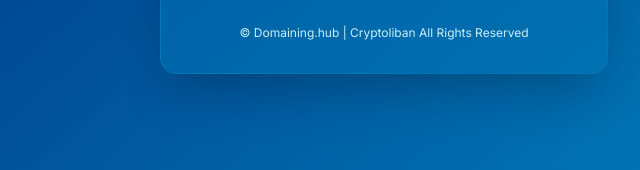
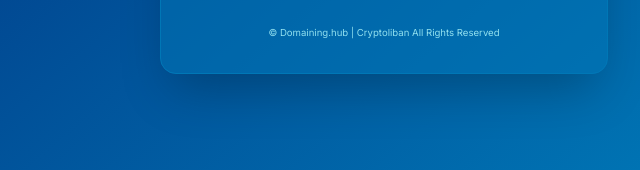
Before and after one commit to Domaininghub/repurposeddrugs, a plain HTML site: page index.html in a window 1280 px wide. Shown: the part 656-826 px from the top of the page, 640-1280 px from the left. Drawn offline with nearby package versions, Linux system fonts and the light colour scheme.

Commit message:
Update index.html

```diff
--- a/index.html
+++ b/index.html
@@ -305,7 +305,7 @@
                                                  <a href="https://www.godaddy.com/en/domainsearch/find?checkAvail=1&domainToCheck=repurposeddrugs&itc=mya_dom_srch&pl_id=1&key=mya_domain_search" target="_blank" class="w-full block text-center bg-pacific-cyan text-federal-blue font-bold py-4 px-6 rounded-lg hover:bg-non-photo-blue transition-colors duration-300">GoDaddy</a>
                                                  <a href="https://www.atom.com/view/name/repurposeddrugs.com" target="_blank" class="w-full block text-center bg-pacific-cyan text-federal-blue font-bold py-4 px-6 rounded-lg hover:bg-non-photo-blue transition-colors duration-300">Atom</a>
                                              </div>
-                                            <p class="text-center text-xs text-brown mt-7">© <span id="copyright-year"></span> Domaining.hub | Cryptoliban All Rights Reserved
+                                            <p class="text-center text-xs text-non-photo-blue mt-7"style="font-size: 0.60rem;">© <span id="copyright-year"></span> Domaining.hub | Cryptoliban All Rights Reserved
                                         </div>
                                    </div>
                                    <div class="flip-card-back flex items-start justify-center p-4" id="flipCardBack">
```
